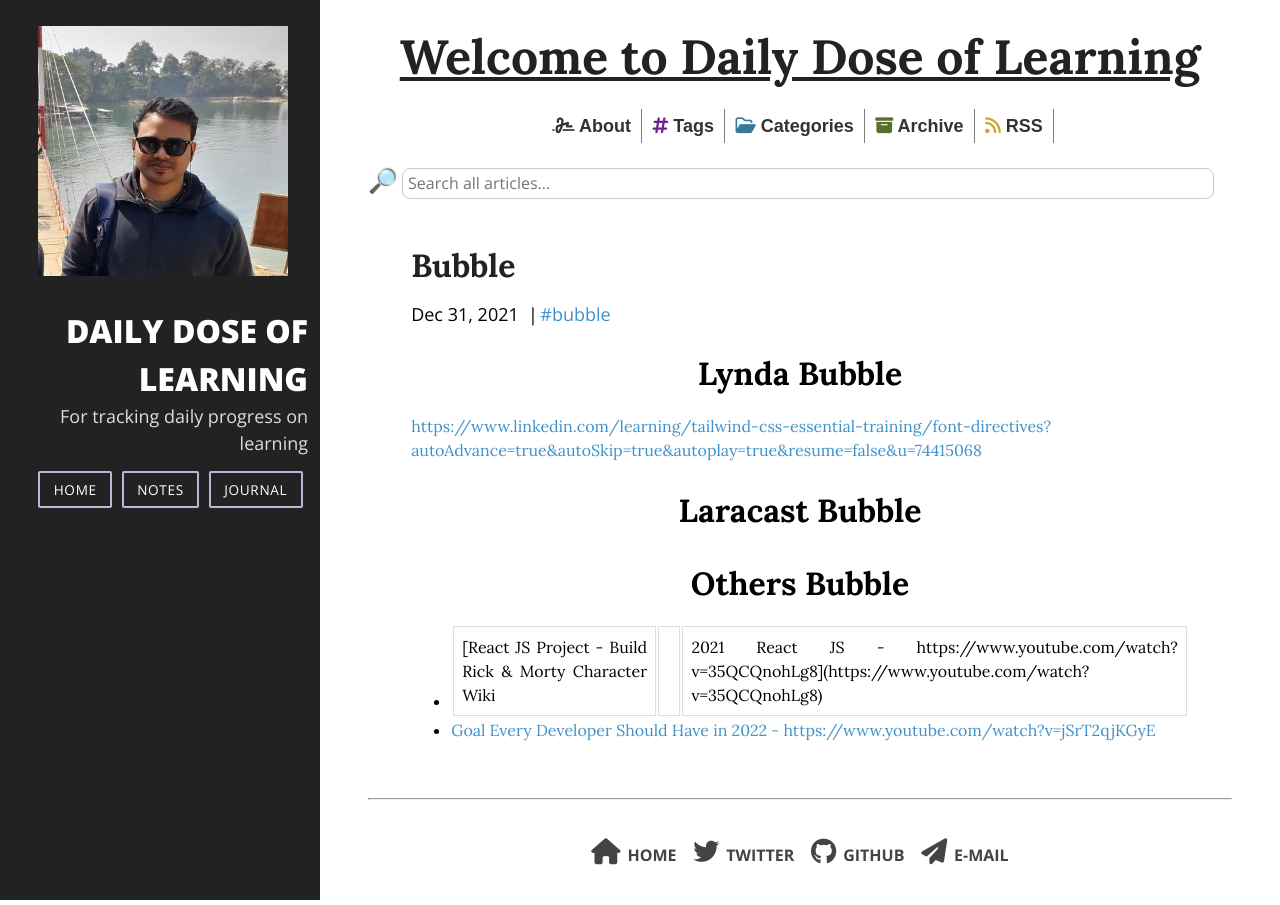
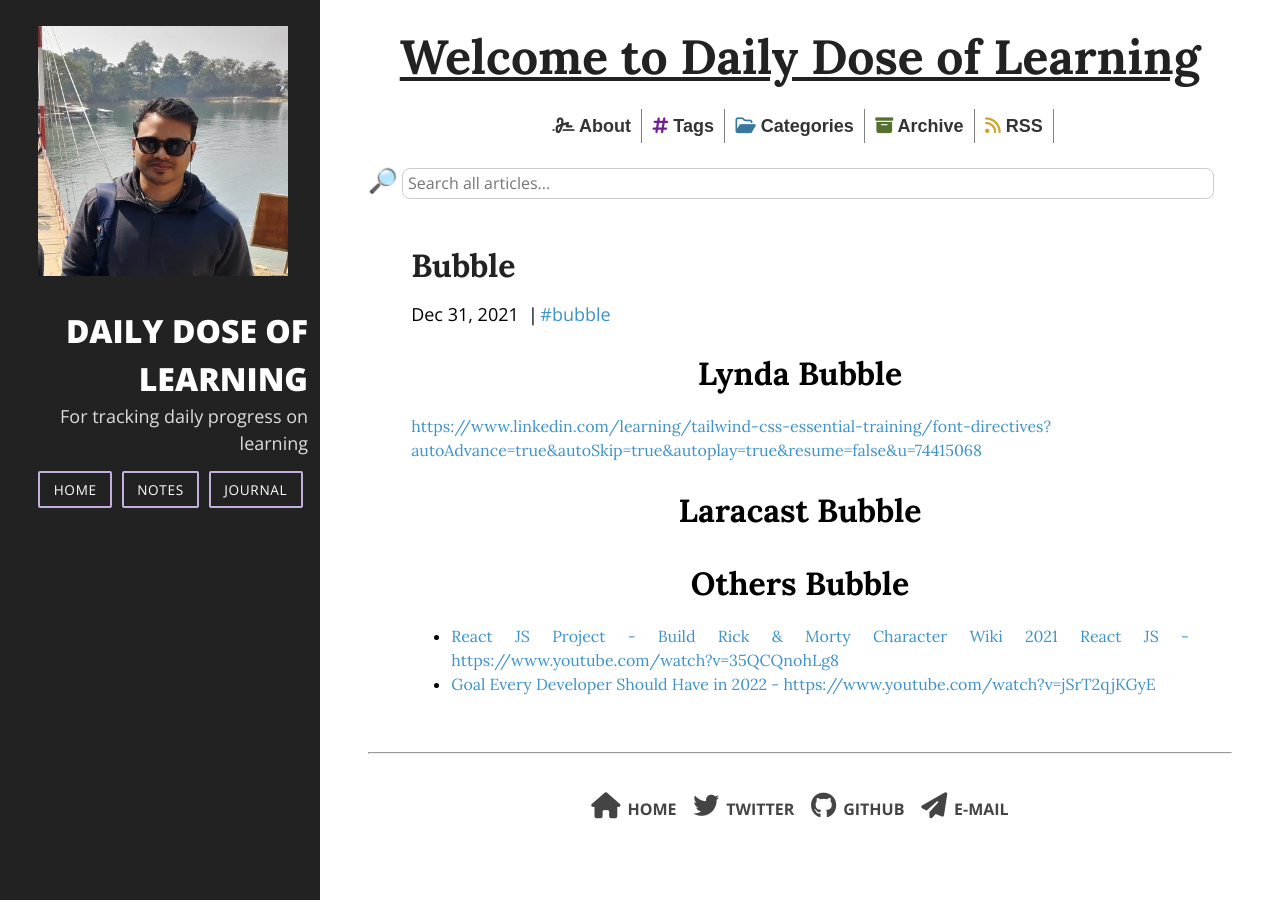
Before and after one commit to polodev/daily-dose, a Jekyll site: the page built from _notes/bubble.md, in a window 1280 px wide. Built offline with Jekyll 4.4.1, drawn with Linux system fonts in a browser that asks for light colours; nearby versions of some CDN libraries.

Commit message:
--updated--

```diff
--- a/_notes/bubble.md
+++ b/_notes/bubble.md
@@ -11,5 +11,5 @@ tags: bubble
 
 
 # Others Bubble
-* [React JS Project - Build Rick & Morty Character Wiki || 2021 React JS  - https://www.youtube.com/watch?v=35QCQnohLg8](https://www.youtube.com/watch?v=35QCQnohLg8)
+* [React JS Project - Build Rick & Morty Character Wiki 2021 React JS  - https://www.youtube.com/watch?v=35QCQnohLg8](https://www.youtube.com/watch?v=35QCQnohLg8)
 * [Goal Every Developer Should Have in 2022 - https://www.youtube.com/watch?v=jSrT2qjKGyE](https://www.youtube.com/watch?v=jSrT2qjKGyE)
```
